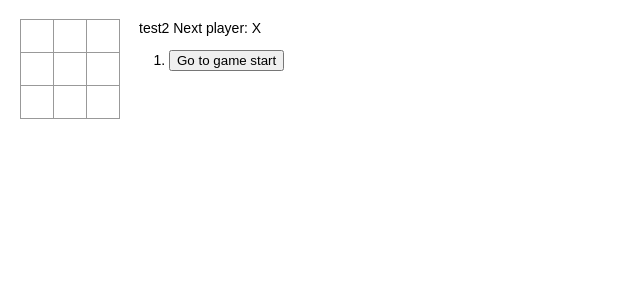
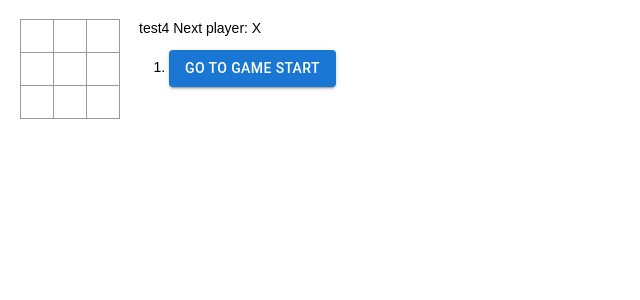
Before and after one commit to kenbantataki/matchmaker, a React (Create React App) app: page / in a window 1280 px wide. Shown: the top 300 px of the page, without its empty margins (0-640 px from the left). Built offline with nearby package versions, Linux system fonts and the light colour scheme.

Commit message:
Material UIを導入

```diff
--- a/package.json
+++ b/package.json
@@ -4,6 +4,9 @@
   "private": true,
   "homepage": "https://kenbantataki.github.io/matchmaker/",
   "dependencies": {
+    "@emotion/react": "^11.11.1",
+    "@emotion/styled": "^11.11.0",
+    "@mui/material": "^5.14.10",
     "@testing-library/jest-dom": "^5.17.0",
     "@testing-library/react": "^13.4.0",
     "@testing-library/user-event": "^13.5.0",
--- a/src/components/App.tsx
+++ b/src/components/App.tsx
@@ -1,4 +1,5 @@
 import React, { useState, ReactElement } from "react";
+import Button from '@mui/material/Button';
 import Board from "./Board";
 import "./App.css";
 
@@ -41,12 +42,12 @@ function App() {
   const winner = calculateWinner(squares);
   const status = winner
     ? "Winner: " + winner
-    : "test2 Next player: " + (xIsNext ? "X" : "O");
+    : "test4 Next player: " + (xIsNext ? "X" : "O");
   const moves = _history.map((step, move) => {
     const desc = move ? "Go to move #" + move : "Go to game start";
     return (
       <li key={move}>
-        <button onClick={() => jumpTo(move)}>{desc}</button>
+        <Button variant="contained" onClick={() => jumpTo(move)}>{desc}</Button>
       </li>
     );
   });
```
Also changed, not shown: 1 other file (tests, documents, lock files or other folders).
